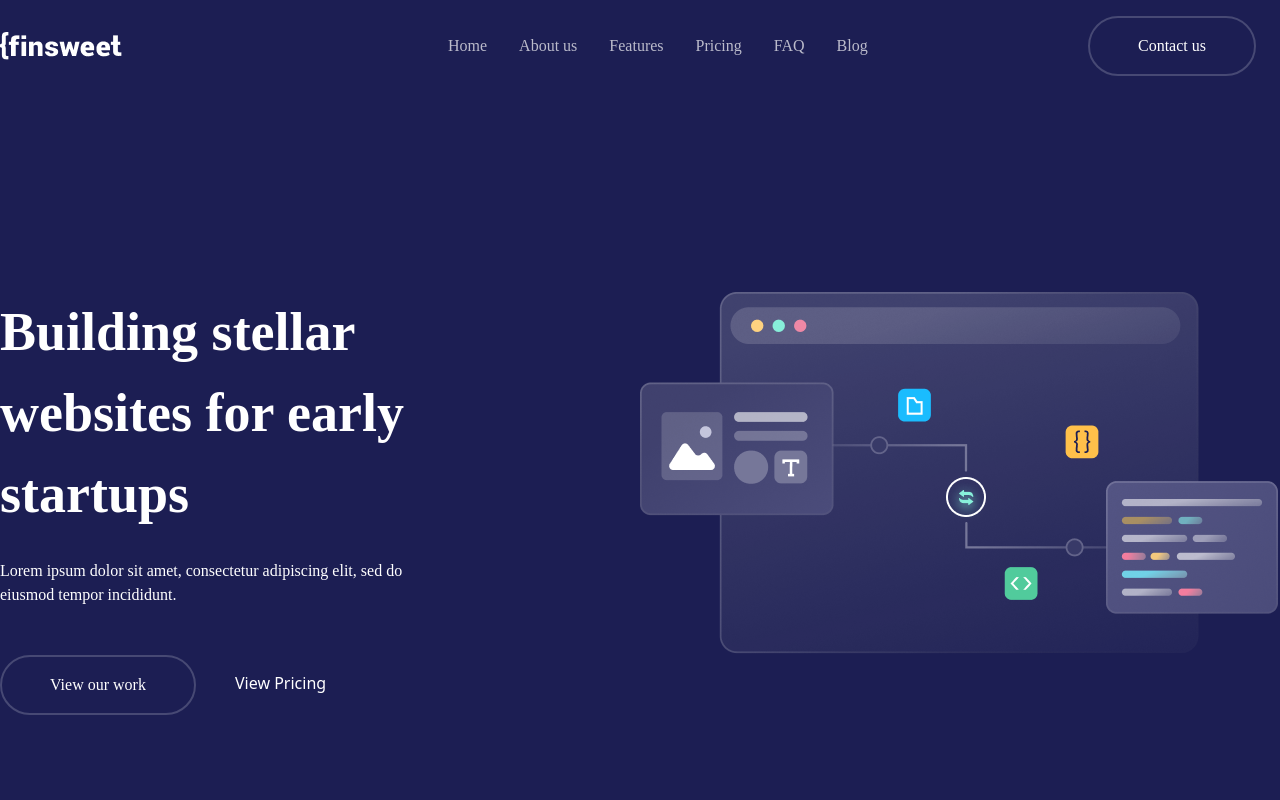
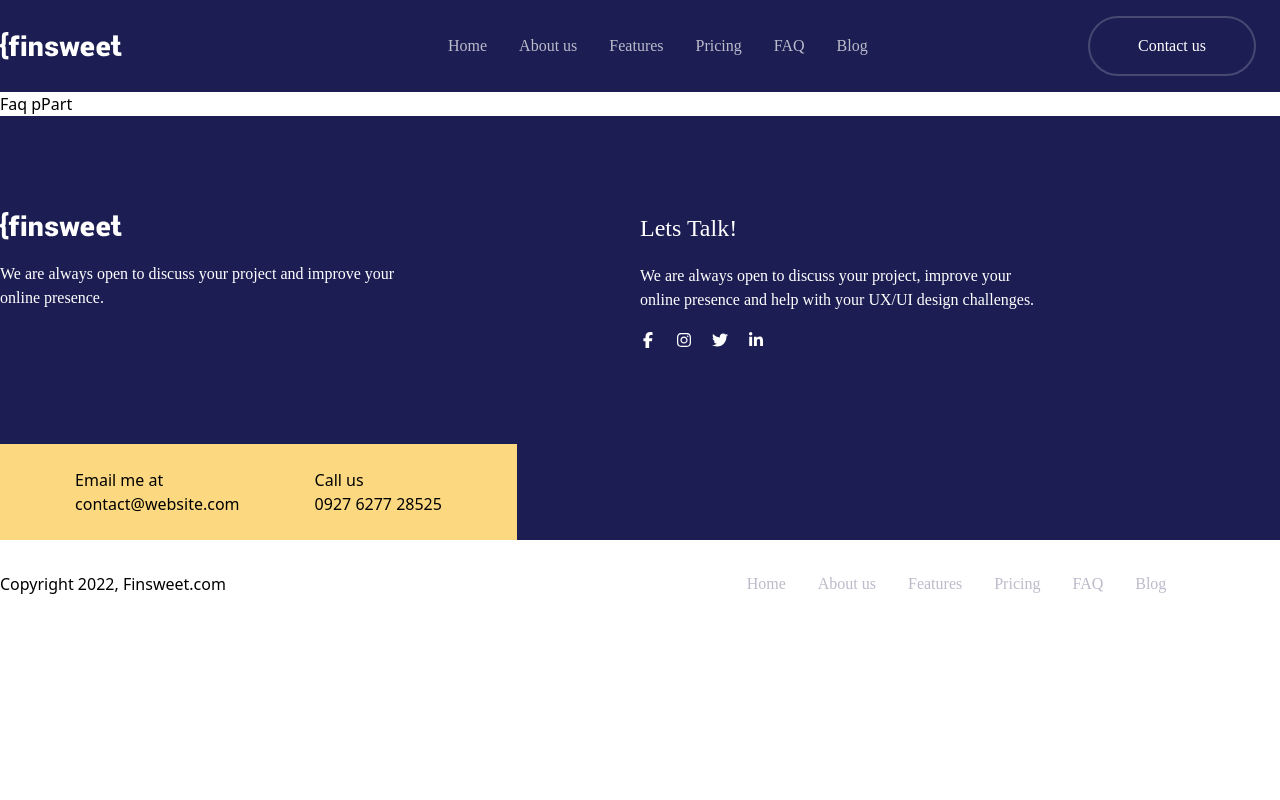
Before and after one commit to sajibkhandev/finsweet_2405, a React (Vite) app: page /faq in a window 1280 px wide. Shown: the top 800 px of the page. Built offline with nearby package versions, Linux system fonts and the light colour scheme.

Commit message:
react router dom

```diff
--- a/package.json
+++ b/package.json
@@ -12,7 +12,8 @@
   "dependencies": {
     "react": "^18.3.1",
     "react-dom": "^18.3.1",
-    "react-icons": "^5.3.0"
+    "react-icons": "^5.3.0",
+    "react-router-dom": "^6.26.2"
   },
   "devDependencies": {
     "@eslint/js": "^9.9.0",
--- a/src/App.jsx
+++ b/src/App.jsx
@@ -1,30 +1,41 @@
 import React from 'react'
-import List from './components/List'
-import Button from './components/Button'
-import Container from './components/Container'
-import Navber from './Layouts/Navber'
-import Banner from './Layouts/Banner'
-import Work from './Layouts/Work'
-import Project from './Layouts/Project'
-import FaqSection from './Layouts/FaqSection'
-import Contact from './Layouts/Contact'
-import Foter from './Layouts/Foter'
+import Home from './pages/Home'
+import About from './pages/About';
+import Contact from './pages/Contact';
+import FaqPages from './pages/FaqPages';
+import Priciing from './pages/Priciing';
+import Blog from './pages/Blog';
+import Feature from './pages/Feature';
 
+
+import {
+  createRoutesFromElements,
+  createBrowserRouter,
+  Route,
+  RouterProvider,
+} from "react-router-dom";
+
+const router = createBrowserRouter(
+  createRoutesFromElements(
+    <>
+    <Route path="/" element={<Home />}></Route>
+    <Route path="/about" element={<About />}> </Route>
+    <Route path="/contact" element={<Contact />}></Route>
+    <Route path="/faq" element={<FaqPages />}></Route>
+    <Route path="/pricing" element={<Priciing />}></Route>
+    <Route path="/blog" element={<Blog />}></Route>
+    <Route path="/feature" element={<Feature />}></Route>
+    </>
+  )
+);
 
 const App = () => {
   return (
-    <>
 
-    <Navber/>
-    <Banner/>
-    <Work/>
-    <Project/>
-    <FaqSection/>
-    <Contact/>
-    <Foter/>
+    <RouterProvider router={router} />
 
 
-    </>
+
   )
 }
 
--- a/src/Layouts/Navber.jsx
+++ b/src/Layouts/Navber.jsx
@@ -4,6 +4,7 @@ import Flex from '../components/Flex'
 import Logo from '../assets/logo.png'
 import List from '../components/List'
 import Button from '../components/Button'
+import { Link } from 'react-router-dom'
 
 const Navber = () => {
   return (
@@ -11,13 +12,13 @@ const Navber = () => {
         <Container>
             <Flex className='items-center'>
                 <div className='w-[35%]'>
-                    <img src={Logo} alt="" />
+                   <Link to='/'> <img src={Logo} alt="" /></Link>
                 </div>
                 <div className='w-[50%]'>
                     <List/>
                 </div>
                 <div className='w-[15%]'>
-                    <Button text="Contact us"/>
+                    <Link to='/contact'> <Button text="Contact us"/></Link>
                 </div>
 
             </Flex>
--- a/src/components/List.jsx
+++ b/src/components/List.jsx
@@ -1,14 +1,18 @@
 import React from 'react'
+import { Link } from 'react-router-dom'
 
 const List = () => {
   return (
     <ul className='flex gap-x-8 text-base font-medium font-pop'>
-        <li className='text-primary duration-500 hover:text-white'>Home</li>
-        <li className='text-primary duration-500 hover:text-white'>About us</li>
-        <li className='text-primary duration-500 hover:text-white'>Features</li>
-        <li className='text-primary duration-500 hover:text-white'>Pricing</li>
-        <li className='text-primary duration-500 hover:text-white'>FAQ</li>
-        <li className='text-primary duration-500 hover:text-white'>Blog</li>
+      <Link to='/'><li className='text-primary duration-500 hover:text-white'>Home</li></Link>
+      <Link to='/about'><li className='text-primary duration-500 hover:text-white'>About us</li></Link>
+      <Link to='/feature'><li className='text-primary duration-500 hover:text-white'>Features</li></Link>
+      <Link to='/pricing'> <li className='text-primary duration-500 hover:text-white'>Pricing</li></Link>
+      <Link to='/faq'> <li className='text-primary duration-500 hover:text-white'>FAQ</li></Link>
+     <a href="/blog"><li className='text-primary duration-500 hover:text-white'>Blog</li></a>
+
+
+
     </ul>
   )
 }
--- /dev/null
+++ b/src/pages/Blog.jsx
@@ -0,0 +1,15 @@
+import React from 'react'
+import Navber from '../Layouts/Navber'
+import Foter from '../Layouts/Foter'
+
+const Blog = () => {
+  return (
+    <>
+    <Navber/>
+    <h1>Blog pPart</h1>
+    <Foter/>
+    </>
+  )
+}
+
+export default Blog
--- /dev/null
+++ b/src/pages/Contact.jsx
@@ -0,0 +1,15 @@
+import React from 'react'
+import Navber from '../Layouts/Navber'
+import Foter from '../Layouts/Foter'
+
+const Contact = () => {
+  return (
+    <div>
+        <Navber/>
+        <h1>Contact Page</h1>
+        <Foter/>
+    </div>
+  )
+}
+
+export default Contact
--- /dev/null
+++ b/src/pages/FaqPages.jsx
@@ -0,0 +1,15 @@
+import React from 'react'
+import Navber from '../Layouts/Navber'
+import Foter from '../Layouts/Foter'
+
+const FaqPages = () => {
+  return (
+    <>
+    <Navber/>
+    <h1>Faq pPart</h1>
+    <Foter/>
+    </>
+  )
+}
+
+export default FaqPages
--- /dev/null
+++ b/src/pages/Feature.jsx
@@ -0,0 +1,15 @@
+import React from 'react'
+import Navber from '../Layouts/Navber'
+import Foter from '../Layouts/Foter'
+
+const Feature = () => {
+  return (
+    <>
+    <Navber/>
+    <h1>Featuer part</h1>
+    <Foter/>
+    </>
+  )
+}
+
+export default Feature
--- /dev/null
+++ b/src/pages/Home.jsx
@@ -0,0 +1,25 @@
+import React from 'react'
+import Navber from '../Layouts/Navber'
+import Banner from '../Layouts/Banner'
+import Work from '../Layouts/Work'
+import Project from '../Layouts/Project'
+import FaqSection from '../Layouts/FaqSection'
+import Contact from '../Layouts/Contact'
+import Foter from '../Layouts/Foter'
+
+const Home = () => {
+  return (
+    <>
+    <Navber/>
+    <Banner/>
+    <Work/>
+    <Project/>
+    <FaqSection/>
+    <Contact/>
+    <Foter/>
+
+    </>
+  )
+}
+
+export default Home
--- /dev/null
+++ b/src/pages/Priciing.jsx
@@ -0,0 +1,15 @@
+import React from 'react'
+import Navber from '../Layouts/Navber'
+import Foter from '../Layouts/Foter'
+
+const Priciing = () => {
+  return (
+    <>
+    <Navber/>
+    <h1>Pricing pPart</h1>
+    <Foter/>
+    </>
+  )
+}
+
+export default Priciing
```
Also changed, not shown: src/pages/About.jsx (added, +17 -0 lines), 1 other file (tests, documents, lock files or other folders).
